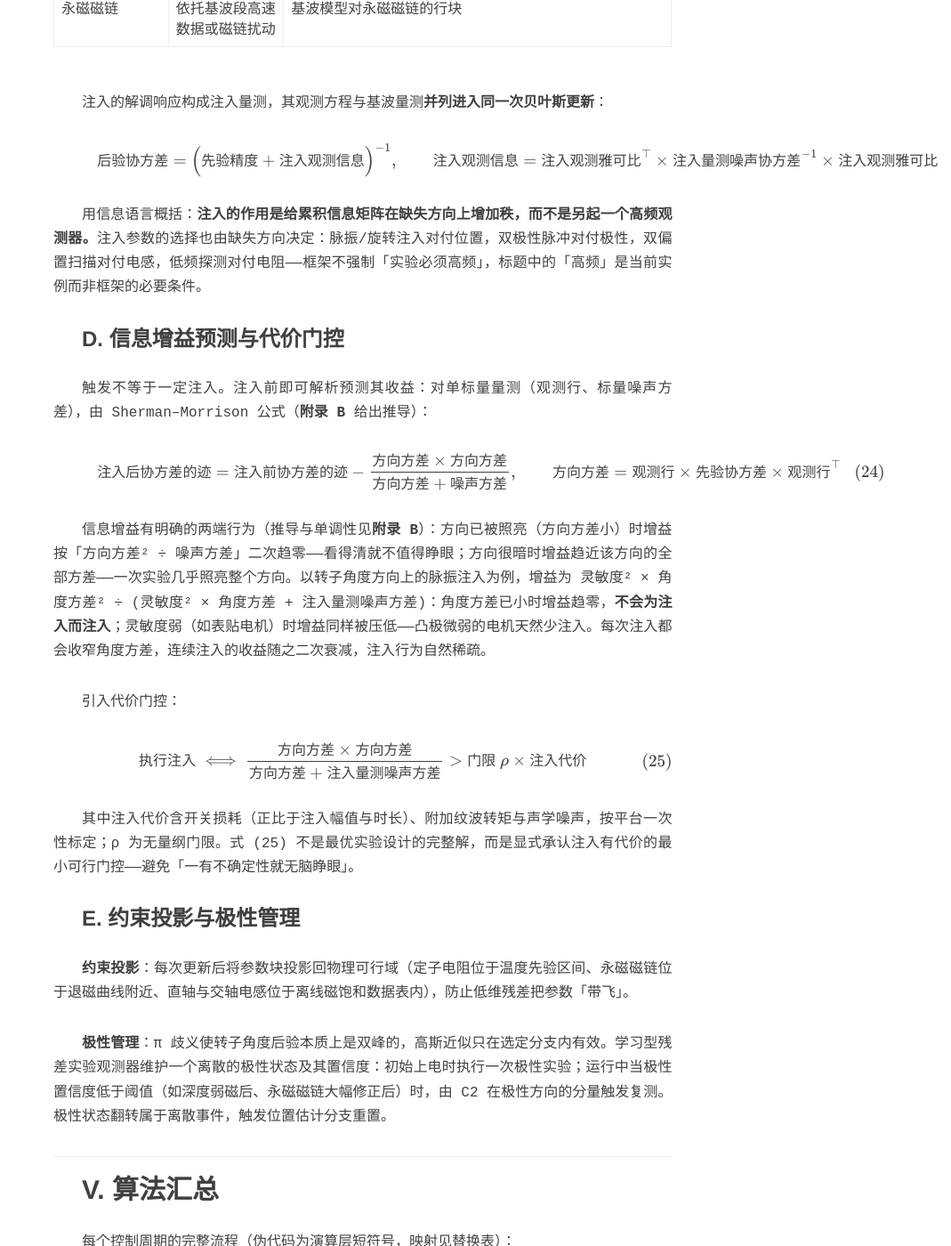
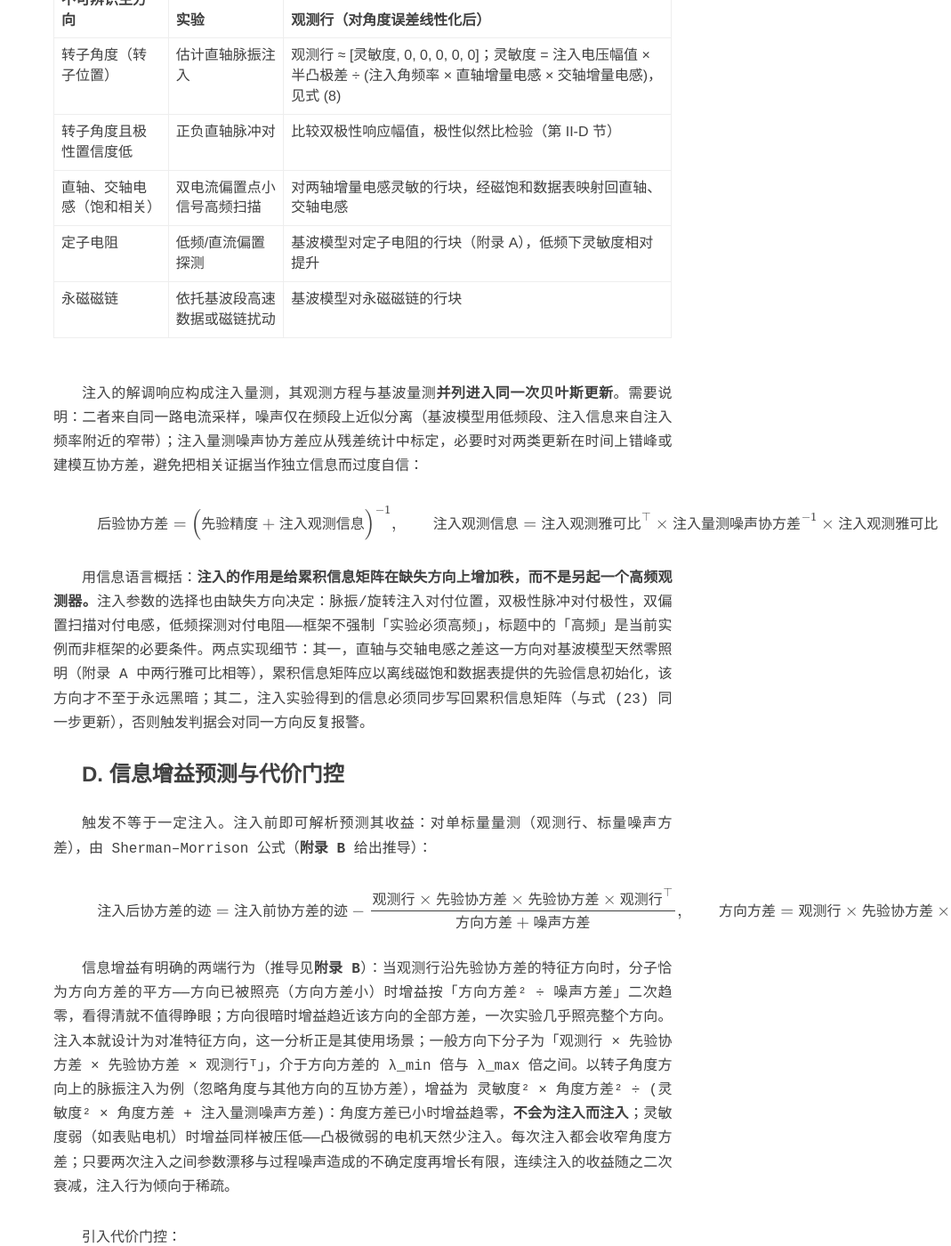
Before and after one commit to microcai/microcai.github.io, a Jekyll site: the page built from _posts/2026-10-31-a-new-sensorless-foc-algo.md, in a window 1280 px wide and 1400 px high, scrolled down 11503 px. Shown: the whole window at 89% size, without its empty margins (211-1280 px from the left). Built offline with Jekyll 4.4.1, drawn with Linux system fonts in a browser that asks for light colours; nearby versions of some CDN libraries; comment, search, counter and statistics services are not loaded; some of the changed text lies outside the part shown.

Commit message:
docs: 修订电机传感器无位置观测器博客的技术细节与公式

````diff
--- a/_posts/2026-10-31-a-new-sensorless-foc-algo.md
+++ b/_posts/2026-10-31-a-new-sensorless-foc-algo.md
@@ -221,7 +221,7 @@ $$
  \text{残差}=\text{实测电流}-\text{预测电流} \tag{14}
 $$
 
-观测函数对各状态的雅可比（即基波观测雅可比）的显式表达见**附录 A**。这里指出其决定性特征：观测雅可比中位置与速度相关的行均含因子「角速度 × 永磁磁链」——**当角速度趋于零时，基波模型对转子角度、角速度方向的照明趋于零**。低速下「黑」的不是整个状态空间，而正是转子角度与角速度张成的子空间。传统转速阈值开关，本质上是对这一信息结构塌缩的粗糙查表近似；学习型残差实验观测器用累积信息矩阵把它变成在线可计算的量（第 IV-A 节）。
+观测函数对各状态的雅可比（即基波观测雅可比）的显式表达见**附录 A**。这里指出其决定性特征：位置行与磁链行均含因子「角速度」——**当角速度趋于零时，基波电流对转子角度与永磁磁链的照明同时消失**；速度行虽不含该因子，但其方向由估计角度给出——转子角度未知时，角速度的残差灵敏度无法与反电势方向的未知性区分，转子角度与角速度作为一对状态联合不可观（零速下状态转移矩阵在角度—速度块内退化为单位阵，可观测性矩阵不再提供新方向）。低速下「黑」的不是整个状态空间，而正是转子角度与角速度张成的子空间。传统转速阈值开关，本质上是对这一信息结构塌缩的粗糙查表近似；学习型残差实验观测器用累积信息矩阵把它变成在线可计算的量（第 IV-A 节）。
 
 ### C. 扩展卡尔曼滤波的预测—更新与数值细节
 
@@ -255,7 +255,7 @@ $$
  \text{新息统计量}_k=\text{残差}_k^{\top}\times\text{新息协方差}_k^{-1}\times\text{残差}_k,\qquad \text{新息协方差}_k=\text{观测雅可比}\times\text{先验协方差}\times\text{观测雅可比}^{\top}+\text{基波量测噪声协方差} \tag{18}
 $$
 
-模型一致时，新息统计量渐近服从自由度为 2 的卡方分布。滑动窗均值持续超限说明**模型与观测系统性不符**——原因可能是死区补偿残差、未建模非线性或传感器故障。这一检验是第 IV-B 节三分支决策的基础：**如果不确定性大而新息一致，是「看得不够」，注入实验能修；如果新息本身就不一致，「睁眼」也救不了，应当告警降级。**混淆这两种情况，是「一有不确定性就无脑注入」的根子。
+模型一致时，单次新息统计量渐近服从自由度为 2 的卡方分布；长度为 N 的独立窗口，均值应与「自由度 2N 的卡方分布除以 N」的分位数比较，而非沿用单次卡方界（新息相关时以标定的经验分位数为准）。滑动窗均值持续超限说明**模型与观测系统性不符**——原因可能是死区补偿残差、未建模非线性或传感器故障。这一检验是第 IV-B 节三分支决策的基础：**如果不确定性大而新息一致，是「看得不够」，注入实验能修；如果新息本身就不一致，「睁眼」也救不了，应当告警降级。**混淆这两种情况，是「一有不确定性就无脑注入」的根子。另须记住：新息检验单独超限只能说明统计一致性可疑，不能唯一定位故障源——参数突变与异常值同样会推高新息；新息正常也不能证明模型正确——参数误差与状态误差可能互相补偿。故它只作判据之一，而非充分条件。
 
 ---
 
@@ -277,7 +277,7 @@ $$
 
 对累积信息矩阵做特征分解：特征值大（「亮」）的方向已被近期多工况观测充分约束；特征值小（「黑」）的方向是当前激励未覆盖的方向。遗忘因子 γ 的取值对应参数漂移速率：参数漂移越快，旧工况信息退场应越快（定量关系可由稳态 Riccati 方程估计，工程上按「希望多长的工况历史有效」整定）。
 
-需要说明累积信息矩阵与滤波器联合协方差的关系：精确线性高斯且遗忘因子为 1 时二者互逆，判据冗余；引入遗忘后二者**有意地不互逆**——联合协方差是滤波器对当前状态的局部不确定度，累积信息矩阵是激励覆盖度的历史度量。双判据正是利用这一差异（第 IV-B 节）。
+需要说明累积信息矩阵与滤波器联合协方差的关系：对不随时间传播的慢变量（转移为单位阵、窗口内过程噪声可忽略）且遗忘因子为 1 时，累积量即该变量的后验精度，与协方差互逆；对转子角度、角速度这类随时间传播的状态，二者一般不互逆——严格处理须把各时刻灵敏度经状态转移映射到同一参考时刻（可观性 Gramian 的做法），并计入过程噪声。因此累积信息矩阵在本文中定位为**启发式诊断量**而非滤波精度；引入遗忘后二者**有意地分轨**——联合协方差是滤波器对当前状态的局部不确定度，累积信息矩阵是激励覆盖度的历史度量。双判据正是利用这一差异（第 IV-B 节）。
 
 ### B. 触发判据与三分支决策
 
@@ -303,7 +303,7 @@ C2 采用最小特征值而非条件数（最大特征值与最小特征值之
 | C1 ∧ 新息检验持续超限 | 模型失配 | 告警/降级，不注入 |
 | 其余 | 正常巡航 | 纯基波估计 |
 
-工程整定：触发采用施密特滞回（进入门限为协方差门限，退出门限为其一半），并设最小注入间隔（冷却时间）防止频繁切换抖动；累积信息矩阵的特征分解不必每个周期执行——两维状态块每周期监测，六维全矩阵按毫秒级周期监测即可。
+工程整定：触发采用施密特滞回（进入门限为协方差门限，退出门限为其一半），并设最小注入间隔（冷却时间）防止频繁切换抖动；累积信息矩阵的特征分解不必每个周期执行——两维状态块每周期监测，六维全矩阵按毫秒级周期监测即可。另注意各状态分量量纲与数值范围不同，协方差与信息矩阵的特征值、门限比较都应在无量纲坐标下进行——把每个分量除以其容许误差（或先验标准差）后再定义门限，否则仅仅更换单位就能改变触发结果。
 
 ### C. 注入作为受控实验
 
@@ -317,37 +317,37 @@ C2 采用最小特征值而非条件数（最大特征值与最小特征值之
 | 定子电阻 | 低频/直流偏置探测 | 基波模型对定子电阻的行块（附录 A），低频下灵敏度相对提升 |
 | 永磁磁链 | 依托基波段高速数据或磁链扰动 | 基波模型对永磁磁链的行块 |
 
-注入的解调响应构成注入量测，其观测方程与基波量测**并列进入同一次贝叶斯更新**：
+注入的解调响应构成注入量测，其观测方程与基波量测**并列进入同一次贝叶斯更新**。需要说明：二者来自同一路电流采样，噪声仅在频段上近似分离（基波模型用低频段、注入信息来自注入频率附近的窄带）；注入量测噪声协方差应从残差统计中标定，必要时对两类更新在时间上错峰或建模互协方差，避免把相关证据当作独立信息而过度自信：
 
 $$
  \text{后验协方差}=\Big(\text{先验精度}+\text{注入观测信息}\Big)^{-1},\qquad \text{注入观测信息}=\text{注入观测雅可比}^{\top}\times\text{注入量测噪声协方差}^{-1}\times\text{注入观测雅可比} \tag{23}
 $$
 
-用信息语言概括：**注入的作用是给累积信息矩阵在缺失方向上增加秩，而不是另起一个高频观测器。**注入参数的选择也由缺失方向决定：脉振/旋转注入对付位置，双极性脉冲对付极性，双偏置扫描对付电感，低频探测对付电阻——框架不强制「实验必须高频」，标题中的「高频」是当前实例而非框架的必要条件。
+用信息语言概括：**注入的作用是给累积信息矩阵在缺失方向上增加秩，而不是另起一个高频观测器。**注入参数的选择也由缺失方向决定：脉振/旋转注入对付位置，双极性脉冲对付极性，双偏置扫描对付电感，低频探测对付电阻——框架不强制「实验必须高频」，标题中的「高频」是当前实例而非框架的必要条件。两点实现细节：其一，直轴与交轴电感之差这一方向对基波模型天然零照明（附录 A 中两行雅可比相等），累积信息矩阵应以离线磁饱和数据表提供的先验信息初始化，该方向才不至于永远黑暗；其二，注入实验得到的信息必须同步写回累积信息矩阵（与式 (23) 同一步更新），否则触发判据会对同一方向反复报警。
 
 ### D. 信息增益预测与代价门控
 
 触发不等于一定注入。注入前即可解析预测其收益：对单标量量测（观测行、标量噪声方差），由 Sherman–Morrison 公式（**附录 B** 给出推导）：
 
 $$
- \text{注入后协方差的迹}=\text{注入前协方差的迹}-\frac{\text{方向方差}\times\text{方向方差}}{\text{方向方差}+\text{噪声方差}},\qquad \text{方向方差}=\text{观测行}\times\text{先验协方差}\times\text{观测行}^{\top} \tag{24}
+ \text{注入后协方差的迹}=\text{注入前协方差的迹}-\frac{\text{观测行}\times\text{先验协方差}\times\text{先验协方差}\times\text{观测行}^{\top}}{\text{方向方差}+\text{噪声方差}},\qquad \text{方向方差}=\text{观测行}\times\text{先验协方差}\times\text{观测行}^{\top} \tag{24}
 $$
 
-信息增益有明确的两端行为（推导与单调性见**附录 B**）：方向已被照亮（方向方差小）时增益按「方向方差² ÷ 噪声方差」二次趋零——看得清就不值得睁眼；方向很暗时增益趋近该方向的全部方差——一次实验几乎照亮整个方向。以转子角度方向上的脉振注入为例，增益为 灵敏度² × 角度方差² ÷ (灵敏度² × 角度方差 + 注入量测噪声方差)：角度方差已小时增益趋零，**不会为注入而注入**；灵敏度弱（如表贴电机）时增益同样被压低——凸极微弱的电机天然少注入。每次注入都会收窄角度方差，连续注入的收益随之二次衰减，注入行为自然稀疏。
+信息增益有明确的两端行为（推导见**附录 B**）：当观测行沿先验协方差的特征方向时，分子恰为方向方差的平方——方向已被照亮（方向方差小）时增益按「方向方差² ÷ 噪声方差」二次趋零，看得清就不值得睁眼；方向很暗时增益趋近该方向的全部方差，一次实验几乎照亮整个方向。注入本就设计为对准特征方向，这一分析正是其使用场景；一般方向下分子为「观测行 × 先验协方差 × 先验协方差 × 观测行ᵀ」，介于方向方差的 λ_min 倍与 λ_max 倍之间。以转子角度方向上的脉振注入为例（忽略角度与其他方向的互协方差），增益为 灵敏度² × 角度方差² ÷ (灵敏度² × 角度方差 + 注入量测噪声方差)：角度方差已小时增益趋零，**不会为注入而注入**；灵敏度弱（如表贴电机）时增益同样被压低——凸极微弱的电机天然少注入。每次注入都会收窄角度方差；只要两次注入之间参数漂移与过程噪声造成的不确定度再增长有限，连续注入的收益随之二次衰减，注入行为倾向于稀疏。
 
 引入代价门控：
 
 $$
- \text{执行注入}\ \Longleftrightarrow\ \frac{\text{方向方差}\times\text{方向方差}}{\text{方向方差}+\text{注入量测噪声方差}}>\text{门限}\ \rho\times\text{注入代价} \tag{25}
+ \text{执行注入}\ \Longleftrightarrow\ \frac{\text{观测行}\times\text{先验协方差}\times\text{先验协方差}\times\text{观测行}^{\top}}{\text{方向方差}+\text{注入量测噪声方差}}>\text{门限}\ \rho\times\text{注入代价} \tag{25}
 $$
 
-其中注入代价含开关损耗（正比于注入幅值与时长）、附加纹波转矩与声学噪声，按平台一次性标定；ρ 为无量纲门限。式 (25) 不是最优实验设计的完整解，而是显式承认注入有代价的最小可行门控——避免「一有不确定性就无脑睁眼」。
+其中注入代价含开关损耗（与 PWM 方案、器件与电流波形相关，按平台实测或建模标定）、附加纹波转矩与声学噪声；ρ 为无量纲门限。式 (25) 不是最优实验设计的完整解，而是显式承认注入有代价的最小可行门控——避免「一有不确定性就无脑睁眼」。
 
 ### E. 约束投影与极性管理
 
 **约束投影**：每次更新后将参数块投影回物理可行域（定子电阻位于温度先验区间、永磁磁链位于退磁曲线附近、直轴与交轴电感位于离线磁饱和数据表内），防止低维残差把参数「带飞」。
 
-**极性管理**：π 歧义使转子角度后验本质上是双峰的，高斯近似只在选定分支内有效。学习型残差实验观测器维护一个离散的极性状态及其置信度：初始上电时执行一次极性实验；运行中当极性置信度低于阈值（如深度弱磁后、永磁磁链大幅修正后）时，由 C2 在极性方向的分量触发复测。极性状态翻转属于离散事件，触发位置估计分支重置。
+**极性管理**：π 歧义使转子角度后验本质上是双峰的，高斯近似只在选定分支内有效。学习型残差实验观测器维护一个离散的极性状态及其置信度：初始上电时执行一次极性实验；运行中当极性置信度低于阈值（如深度弱磁后、永磁磁链大幅修正后）时，由 C2 在极性方向的分量触发复测。低信噪比下极性实验允许输出「无法判定」——维持当前分支并标记置信度不足，而非强行翻转。极性状态翻转属于离散事件，触发位置估计分支重置。
 
 ---
 
@@ -359,8 +359,8 @@ $$
 输入: 上一步估计 x̂, P, I, 极性状态 s
 1  预测        x̂⁻ = F x̂;  P⁻ = F P Fᵀ + Q                    (式 15)
 2  基波更新    H_b, r_k, K;  Joseph 更新 x̂, P                 (式 16–17)
-3  信息累积    I ← γ·I + H_bᵀ R_b⁻¹ H_b                        (式 20)
-4  新息检验    η = rᵀS⁻¹r;  滑动均值是否超 χ²(2) 界         (式 18)
+3  信息累积    I ← γ·I + H_bᵀ R_b⁻¹ H_b (I 以离线数据表先验初始化)  (式 20)
+4  新息检验    η = rᵀS⁻¹r;  滑窗均值与 χ²(2N)/N 分位数比较   (式 18)
 5  决策
      ├ 新息检验持续超限          → 告警/降级, 返回
      ├ λmax(P) < ε_P/2 (滞回)    → 清除触发, 返回
@@ -370,13 +370,13 @@ $$
 7  代价门控    增益 = h_inj P² h_injᵀ/(h_inj P h_injᵀ + R_inj)
      └ 增益 ≤ ρ·C_inj → 放弃注入并记录, 返回                  (式 25)
 8  执行注入    施加注入波形(有限时长 T_exp), 带通+同步解调得 z_inj
-9  联合更新    以 (h_inj, z_inj, R_inj) 做一次(或顺序标量)更新    (式 23)
+9  联合更新    (h_inj,z_inj,R_inj) 更新 x̂,P 并把注入信息写入 I    (式 23)
 10 极性检验    若为极性实验: 更新极性置信度, 必要时翻转分支
 11 约束投影    参数块投影回可行域;  对称化 P
 12 返回
 ```
 
-计算量：6 维扩展卡尔曼滤波单步约为状态维数立方的量级（6 维约 216 次乘加），2×2 状态块监测每周期执行，6×6 特征分解按低频调度——在主流微控制器（含硬件浮点）上有充裕余量；协方差可进一步用平方根形式（无迹卡尔曼滤波的平方根变体或 Cholesky 分块）保数值稳定。
+计算量：6 维扩展卡尔曼滤波单步协方差传播约为状态维数立方的量级（6 维约 216 次乘加），但这只是完整开销的一部分——雅可比计算、解调、特征分解与中断开销需另行计入。2×2 状态块每周期监测，6×6 特征分解按低频调度；目标平台应在最坏工况下实测最坏执行时间能否满足更新周期，而非引用乘加计数断言充裕。协方差可用平方根形式（无迹卡尔曼滤波的平方根变体或 Cholesky 分块）改善数值性质，有限精度下仍应辅以正定性监测。
 
 ---
 
@@ -447,7 +447,7 @@ $$
 
 ## IX. 结论
 
-本文提出学习型残差实验观测器，将高频注入从按转速开关的开环策略，转变为由联合后验不确定性与可辨识性结构驱动的受控实验。学习型残差实验观测器在统一贝叶斯框架中维护状态—参数联合协方差，用带遗忘的累积信息矩阵定位「黑暗方向」，以双判据加新息一致性检验实现「继续估计 / 触发注入 / 模型告警」的三分支决策，并用解析信息增益与代价门控保证注入行为稀疏而有据。该框架把「何时观测、观测什么」纳入估计问题本身，为无传感器驱动在观测不足时的主动感知提供了一个理论自洽、工程可落地的提法。
+本文提出学习型残差实验观测器，将高频注入从按转速开关的开环策略，转变为由联合后验不确定性与可辨识性结构驱动的受控实验。学习型残差实验观测器在统一贝叶斯框架中维护状态—参数联合协方差，用带遗忘的累积信息矩阵定位「黑暗方向」，以双判据加新息一致性检验实现「继续估计 / 触发注入 / 模型告警」的三分支决策，并用解析信息增益与代价门控保证注入行为稀疏而有据。该框架把「何时观测、观测什么」纳入估计问题本身，为无传感器驱动在观测不足时的主动感知提供了一个理论自洽、可实证检验的框架；其工程落地性以第 VII 节方案的实测为准。
 
 ---
 
@@ -509,7 +509,7 @@ $$
  \frac{\partial h_b}{\partial L_d}=\frac{\partial h_b}{\partial L_q}=-\frac{1}{2}\cdot\frac{\Delta t}{\bar L^2}\,\xi_k \tag{A3}
 $$
 
-其中式 (A3) 用了 \\(\bar L=(L_d+L_q)/2\\) 的链式法则。注意 (A1)(A2) 中 \\(\theta,\omega,\psi_f\\) 三行均含因子 \\(\omega\psi_f\\)：零速时这三行同时塌缩，\\(\theta,\omega\\) 方向的可观测性完全丢失——这是第 III-B 节论断的解析根据，也是 \\(R_s\\) 与 \\(\psi_f\\) 在低速下互相比划不清（两行近似共线）的来源。前者由注入实验修复，后者由变工况数据经累积信息矩阵慢慢解开。
+其中式 (A3) 用了 \\(\bar L=(L_d+L_q)/2\\) 的链式法则。注意 (A1)(A2) 中位置行与磁链行均含因子 \\(\omega\\)，零速时同时塌缩；速度行 \\(\partial h_b/\partial\omega=-\frac{\Delta t}{\bar L}\psi_f\,[-\sin\theta,\ \cos\theta]^{\top}\\) 不含 \\(\omega\\)，但其方向由（未知的）估计角度决定，转子角度未知时该灵敏度无法标定——\\(\theta,\omega\\) 作为一对状态联合不可观（零速下状态转移在角度—速度块内退化为单位阵，可观测性矩阵不再提供新方向）。这是第 III-B 节论断的解析根据，也是 \\(R_s\\) 与 \\(\psi_f\\) 在低速下互相比划不清（两行近似共线）的来源。前者由注入实验修复，后者由变工况数据经累积信息矩阵慢慢解开。
 
 ## 附录 B：标量更新的信息增益公式
 
@@ -529,7 +529,7 @@ $$
 
 > 全称（回译）：一次标量观测带来的期望协方差缩减 = 方向方差 × 方向方差 ÷ (方向方差 + 噪声方差)；方向方差 = 观测行 × 先验协方差 × 观测行ᵀ
 
-最后一步用了迹的循环性 \\(\operatorname{tr}(Ph^{\top}hP)=\operatorname{tr}(hP^2h^{\top})=hP^2h^{\top}\\)（分子为标量）。增益函数 \\(G(t)=t^2/(t+\sigma^2)\\)（其中 \\(t=hPh^{\top}\ge 0\\)）单调凸增且 \\(G(t)\le t\\)：已照亮方向（\\(t\\) 小）\\(G\approx t^2/\sigma^2\\) 二次趋零；极暗方向（\\(t\\) 大）\\(G\approx t-\sigma^2\\)，即一次更新几乎消除该方向全部方差。这就是式 (25) 门控的解析基础，也是「连续注入收益二次衰减、不会为注入而注入」的证明。块量测（多行 \\(H_{\mathrm{inj}}\\)）情形用 Woodbury 恒等式展开，结论相同。
+最后一步用了迹的循环性 \\(\operatorname{tr}(Ph^{\top}hP)=\operatorname{tr}(hP^2h^{\top})=hP^2h^{\top}\\)（分子为标量）。注意 \\(hP^2h^{\top}\\) 一般不等于 \\((hPh^{\top})^2\\)：仅当观测行沿先验协方差的特征方向时二者相等，增益函数退化为 \\(G(t)=t^2/(t+\sigma^2)\\)（\\(t=hPh^{\top}\ge 0\\)），单调凸增且 \\(G(t)\le t\\)——已照亮方向（\\(t\\) 小）\\(G\approx t^2/\sigma^2\\) 二次趋零，极暗方向（\\(t\\) 大）\\(G\approx t-\sigma^2\\)，即一次更新几乎消除该方向全部方差。一般方向下，由 \\(\lambda_{\min}(P)\,hPh^{\top}\le hP^2h^{\top}\le\lambda_{\max}(P)\,hPh^{\top}\\) 给出增益的上下界。注入对准特征方向设计，故特征方向分析即使用场景。这是式 (25) 门控的解析基础，也是「连续注入收益二次衰减、不会为注入而注入」在参数慢变条件下的依据。块量测（多行 \\(H_{\mathrm{inj}}\\)）情形用 Woodbury 恒等式展开，结论相同。
 
 ## 附录 C：思想脉络（博客专享，投稿时删除）
 
@@ -554,3 +554,4 @@ $$
 - 2026-10-31（二）：记号体系按本站《新数学语言倡议》改造。新增「记号约定与替换表」；消除跨节重载（规则四）：T_s→Δt、遗忘因子 λ→γ、旋转矩阵 J 内联化、参数块 p→φ、反电势 e→e_emf、复电流 x→i、电压残差 g_k→ξ_k、解调增益 k_h→g_r、附录裸 R→σ²。
 - 2026-10-31（三）：正文全部显示公式改写为汉语全称公式（规则一的彻底版），乘号显式写出；散文行内符号同步替换为全称词；仅保留 §II-B 演算段（式 4–5，含「令」行）与附录 A/B 的短符号，符号映射见替换表。
 - 2026-10-31（四）：观测器正式更名为**学习型残差实验观测器**（Learning Residual-Experiment Observer, LREO），全文同步改名；标题定为「学习型残差实验观测器：基于机器学习和主动实验的电机参数观测器」，摘要与正文定义「实验」为在线实验设计动作（非离线物理实验），摘要补「流式观测下的在线学习问题」表述，关键词增补「在线学习」。
+- 2026-10-31（五）：按外部技术审阅修订。修正式 (24)(25) 的信息增益分子（一般方向应为 观测行×先验协方差×先验协方差×观测行ᵀ，仅特征方向下退化为方向方差的平方）并同步附录 B 的单调性分析范围；改写零速可观测性论证（速度雅可比行不含角速度因子，转子角度—角速度联合不可观的正确依据是转移矩阵退化与灵敏度方向依赖未知估计角度）；明确累积信息矩阵为启发式诊断量（与滤波协方差的互逆性仅对慢变静态量成立）；补充注入信息写回累积信息矩阵、离线数据表先验初始化、NIS 滑窗阈值（自由度 2N 除以 N）、无量纲缩放、「无可行实验」分支、量测噪声相关性说明，以及极性「无法判定」分支与计算量表述的实证要求。
````
